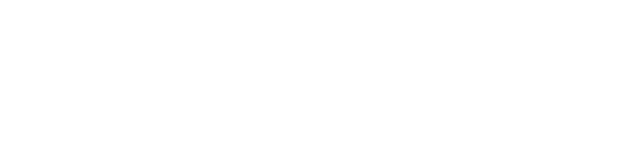
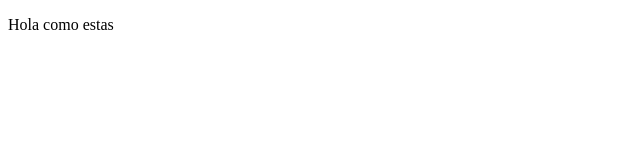
Before and after one commit to JCcotec41/prueba, a plain HTML site: page index.html in a window 1280 px wide. Shown: the whole page, without its empty margins (0-640 px from the left). Drawn offline with Linux system fonts and the light colour scheme.

Commit message:
Update index.html
Cambio de comentario

```diff
--- a/index.html
+++ b/index.html
@@ -6,6 +6,6 @@
     <title>Document</title>
 </head>
 <body>
-    <title>hola</title>
+    <p>Hola como estas</p>
 </body>
 </html>
```
